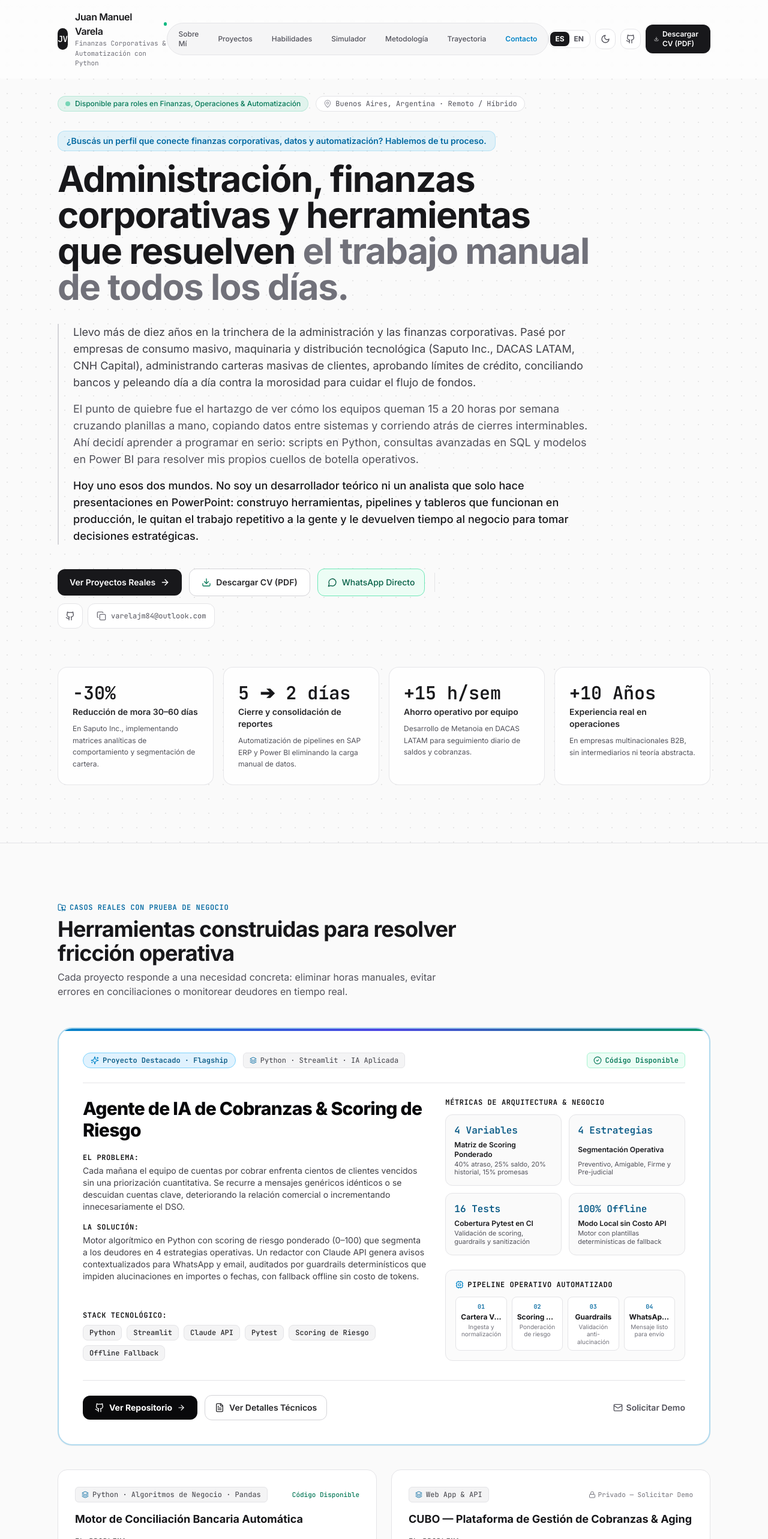
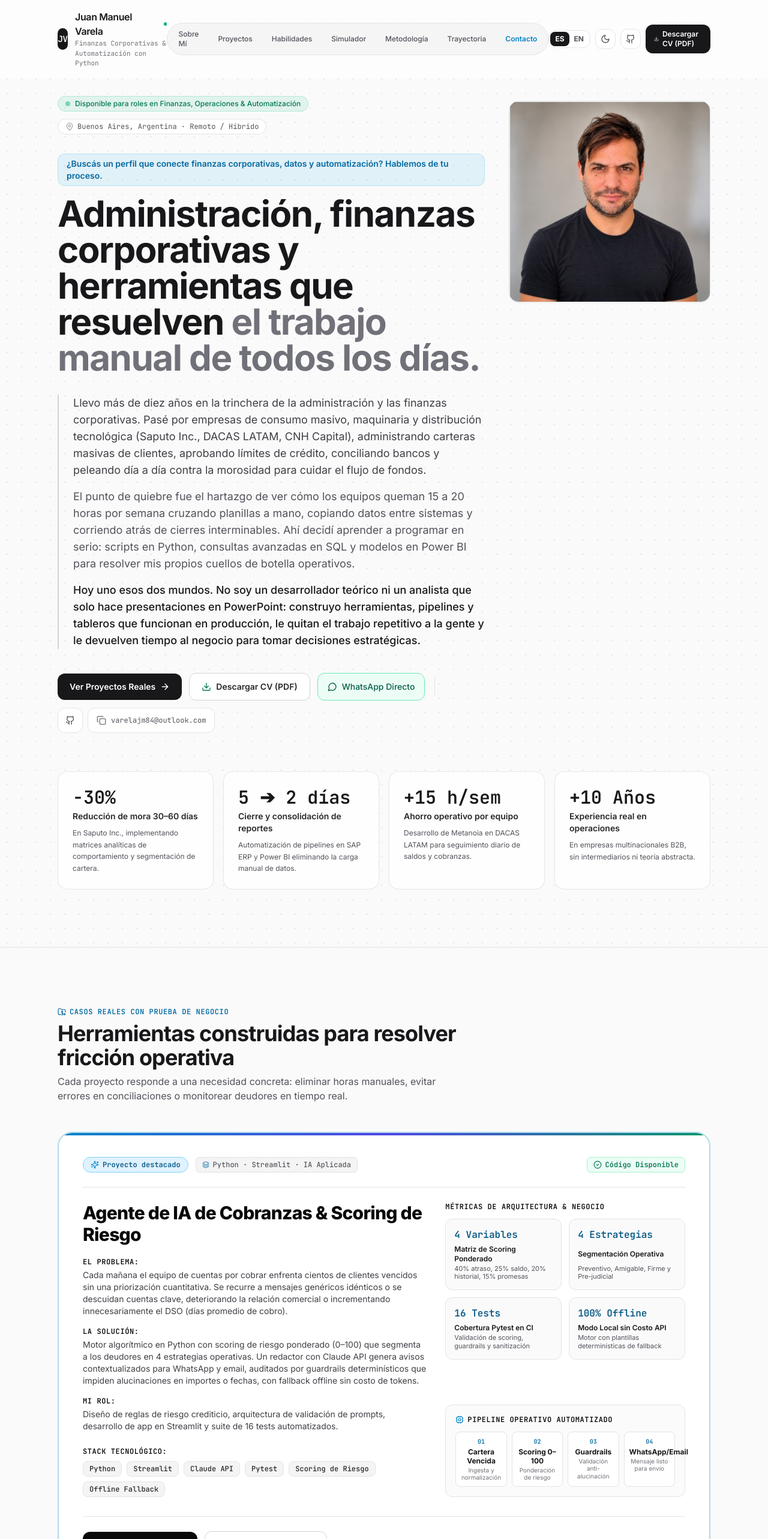
Before and after one commit to varelajm10/juan-manuel-varela-portfolio, a React (Vite) app: page / in a window 1280 px wide. Shown: the top 2566 px of the page at 60% size. Built offline with nearby package versions, Linux system fonts and the light colour scheme.

Commit message:
feat: preparar el portfolio para quien lo abre desde un aviso
Muestra el retrato, una imagen de enlace con nombre y rol, y aclara las siglas en su primera aparición. robots.txt y el sitemap dejan de caer en el HTML de la app.

Co-authored-by: Cursor <cursoragent@cursor.com>

```diff
--- a/index.html
+++ b/index.html
@@ -3,12 +3,13 @@
   <head>
     <meta charset="UTF-8" />
     <meta name="viewport" content="width=device-width, initial-scale=1.0" />
-    <title>Juan Manuel Varela | Finanzas, Automatización & Datos</title>
+    <title>Juan Manuel Varela | Finanzas, Automatización y Software</title>
+    <link rel="canonical" href="https://juan-manuel-varela-portfolio.vercel.app/" />
 
     <!-- Metadatos SEO y Autoridad -->
     <meta
       name="description"
-      content="Portfolio ejecutivo de Juan Manuel Varela. Más de 10 años optimizando operaciones corporativas y Order-to-Cash mediante Python, SQL, Power BI y desarrollo de software."
+      content="Juan Manuel Varela conecta finanzas corporativas, automatización y software. Más de 10 años en créditos, cobranzas y datos con Python, SQL y Power BI."
     />
     <meta name="keywords" content="Juan Manuel Varela, Finanzas, Automatización de Procesos, Python, FastAPI, Power BI, SQL, Order-to-Cash, Créditos y Cobranzas, Data Analyst" />
     <meta name="author" content="Juan Manuel Varela" />
@@ -19,18 +20,57 @@
 
     <!-- Open Graph / Redes Sociales (LinkedIn, WhatsApp, Twitter) -->
     <meta property="og:type" content="website" />
-    <meta property="og:title" content="Juan Manuel Varela | Finanzas Estratégicas & Automatización con Software" />
+    <meta property="og:locale" content="es_AR" />
+    <meta property="og:url" content="https://juan-manuel-varela-portfolio.vercel.app/" />
+    <meta property="og:title" content="Juan Manuel Varela | Finanzas corporativas y automatización" />
     <meta
       property="og:description"
-      content="Optimización de operaciones financieras, mitigación de mora y desarrollo de pipelines con Python, SQL y Power BI."
+      content="Créditos, cobranzas y datos en producción. Python, SQL y Power BI aplicados a operaciones financieras."
     />
-    <meta property="og:image" content="/og-image.png" />
+    <meta property="og:image" content="https://juan-manuel-varela-portfolio.vercel.app/og-image.png" />
+    <meta property="og:image:alt" content="Juan Manuel Varela, finanzas corporativas y automatización con Python" />
     <meta property="og:image:width" content="1200" />
     <meta property="og:image:height" content="630" />
     <meta name="twitter:card" content="summary_large_image" />
-    <meta name="twitter:title" content="Juan Manuel Varela | Portfolio Ejecutivo" />
-    <meta name="twitter:description" content="Automatización de procesos financieros y analítica de datos aplicada a operaciones corporativas." />
-    <meta name="twitter:image" content="/og-image.png" />
+    <meta name="twitter:title" content="Juan Manuel Varela | Finanzas corporativas y automatización" />
+    <meta name="twitter:description" content="Créditos, cobranzas y datos en producción. Python, SQL y Power BI aplicados a operaciones financieras." />
+    <meta name="twitter:image" content="https://juan-manuel-varela-portfolio.vercel.app/og-image.png" />
+    <meta name="twitter:image:alt" content="Juan Manuel Varela, finanzas corporativas y automatización con Python" />
+
+    <script type="application/ld+json">
+    {
+      "@context": "https://schema.org",
+      "@type": "ProfilePage",
+      "url": "https://juan-manuel-varela-portfolio.vercel.app/",
+      "name": "Juan Manuel Varela",
+      "inLanguage": "es-AR",
+      "mainEntity": {
+        "@type": "Person",
+        "@id": "https://juan-manuel-varela-portfolio.vercel.app/#person",
+        "name": "Juan Manuel Varela",
+        "jobTitle": "Finanzas Corporativas y Automatización con Python",
+        "url": "https://juan-manuel-varela-portfolio.vercel.app/",
+        "image": "https://juan-manuel-varela-portfolio.vercel.app/profile.jpg",
+        "homeLocation": {
+          "@type": "Place",
+          "name": "Buenos Aires, Argentina"
+        },
+        "sameAs": [
+          "https://github.com/varelajm10"
+        ],
+        "knowsAbout": [
+          "Gestión de créditos y cobranzas",
+          "Conciliaciones bancarias",
+          "Order-to-Cash",
+          "Python",
+          "SQL",
+          "Power BI",
+          "SAP FI/AR",
+          "FastAPI"
+        ]
+      }
+    }
+    </script>
 
     <!-- Tipografías de Google Fonts con Preload para eliminar CLS -->
     <link rel="preconnect" href="https://fonts.googleapis.com" />
--- a/src/components/Hero.jsx
+++ b/src/components/Hero.jsx
@@ -38,6 +38,8 @@ export default function Hero({ lang }) {
   return (
     <section id="sobre-mi" className="relative pt-32 pb-20 sm:pt-40 sm:pb-24 bg-dot-pattern">
       <div className="max-w-6xl mx-auto px-4 sm:px-6 lg:px-8">
+        <div className="grid grid-cols-1 md:grid-cols-12 gap-8 md:gap-10 items-start">
+        <div className="md:col-span-7 lg:col-span-8">
         {/* Badge de Disponibilidad y Ubicación */}
         <div className="flex flex-wrap items-center gap-3 mb-8">
           <div className="inline-flex items-center gap-2 px-3 py-1 rounded-full text-xs font-medium bg-emerald-500/10 text-emerald-700 dark:text-emerald-400 border border-emerald-500/20">
@@ -52,7 +54,7 @@ export default function Hero({ lang }) {
         </div>
 
         {/* Encabezado Principal Directo */}
-        <div className="max-w-4xl">
+        <div>
           {/* CTA Principal de Conversión - Opción A aprobada */}
           <div className="mb-4 inline-flex items-center gap-2 px-3.5 py-1.5 rounded-xl text-xs sm:text-sm font-semibold bg-sky-500/10 text-sky-700 dark:text-sky-300 border border-sky-500/20">
             <span>{t.heroCtaBanner}</span>
@@ -154,6 +156,18 @@ export default function Hero({ lang }) {
             </div>
           </div>
         </div>
+        </div>
+
+        <div className="order-first md:order-none md:col-span-5 lg:col-span-4 md:pt-2">
+          <img
+            src="/profile.jpg"
+            alt="Juan Manuel Varela"
+            width="800"
+            height="1000"
+            className="w-24 h-24 sm:w-28 sm:h-28 md:w-full md:h-auto md:aspect-square rounded-2xl object-cover object-top border border-zinc-200 dark:border-zinc-800 shadow-sm bg-zinc-100 dark:bg-zinc-900"
+          />
+        </div>
+        </div>
 
         {/* Bloque de Métricas Reales */}
         <div className="mt-16 grid grid-cols-1 sm:grid-cols-2 lg:grid-cols-4 gap-4">
--- a/src/components/Projects.jsx
+++ b/src/components/Projects.jsx
@@ -117,6 +117,15 @@ export default function Projects({ lang, onSelectDemo }) {
                         </span>
                         <p>{flagshipProject.solution}</p>
                       </div>
+
+                      {flagshipProject.role && (
+                        <div>
+                          <span className="font-semibold text-zinc-950 dark:text-zinc-100 block text-xs uppercase font-mono tracking-wider mb-1">
+                            {t.roleLabel}
+                          </span>
+                          <p>{flagshipProject.role}</p>
+                        </div>
+                      )}
                     </div>
                   </div>
 
@@ -180,7 +189,7 @@ export default function Projects({ lang, onSelectDemo }) {
                           <span className="text-[10px] font-mono font-bold text-sky-700 dark:text-sky-400 block">
                             {step.step}
                           </span>
-                          <span className="text-xs font-bold text-zinc-900 dark:text-zinc-200 block truncate mt-0.5">
+                          <span className="text-xs font-bold text-zinc-900 dark:text-zinc-200 block mt-0.5 leading-tight">
                             {step.name}
                           </span>
                           <span className="text-[10px] text-zinc-500 dark:text-zinc-400 block leading-tight mt-0.5">
--- a/src/data/portfolioData.js
+++ b/src/data/portfolioData.js
@@ -92,7 +92,7 @@ export const content = {
       statusPrivate: 'Privado — Solicitar Demo',
       statusPrivateCase: 'Proyecto Corporativo / Privado',
       statusPublic: 'Código Disponible',
-      flagshipBadge: 'Proyecto Destacado · Flagship',
+      flagshipBadge: 'Proyecto destacado',
       flagshipMetricsTitle: 'Métricas de Arquitectura & Negocio',
       flagshipPipelineTitle: 'Pipeline Operativo Automatizado',
       items: [
@@ -104,7 +104,7 @@ export const content = {
           repoUrl: 'https://github.com/varelajm10/agente-cobranzas-ia',
           githubUrl: 'https://github.com/varelajm10/agente-cobranzas-ia',
           problem:
-            'Cada mañana el equipo de cuentas por cobrar enfrenta cientos de clientes vencidos sin una priorización cuantitativa. Se recurre a mensajes genéricos idénticos o se descuidan cuentas clave, deteriorando la relación comercial o incrementando innecesariamente el DSO.',
+            'Cada mañana el equipo de cuentas por cobrar enfrenta cientos de clientes vencidos sin una priorización cuantitativa. Se recurre a mensajes genéricos idénticos o se descuidan cuentas clave, deteriorando la relación comercial o incrementando innecesariamente el DSO (días promedio de cobro).',
           solution:
             'Motor algorítmico en Python con scoring de riesgo ponderado (0–100) que segmenta a los deudores en 4 estrategias operativas. Un redactor con Claude API genera avisos contextualizados para WhatsApp y email, auditados por guardrails determinísticos que impiden alucinaciones en importes o fechas, con fallback offline sin costo de tokens.',
           role: 'Diseño de reglas de riesgo crediticio, arquitectura de validación de prompts, desarrollo de app en Streamlit y suite de 16 tests automatizados.',
@@ -173,7 +173,7 @@ export const content = {
         },
         {
           id: 'cubo',
-          title: 'CUBO — Plataforma de Gestión de Cobranzas & Aging',
+          title: 'CUBO — Cobranzas y Aging (antigüedad de deuda)',
           category: 'Web App & API',
           state: siteConfig.projectStates.PRIVATE_CASE,
           isPrivate: true,
@@ -181,7 +181,7 @@ export const content = {
           problem:
             'Dispersión constante en el seguimiento de deudores, conciliación manual de pagos y falta de proyección certera de mora entre múltiples canales de cobro.',
           solution:
-            'Aplicación web y API construida con FastAPI, MongoDB y frontend interactivo para seguimiento de compromisos, clasificación de riesgo crediticio y aging de saldos.',
+            'Aplicación web y API (FastAPI, MongoDB) para el circuito Order-to-Cash (del pedido al cobro): seguimiento de compromisos, riesgo crediticio y antigüedad de saldos.',
           role: 'Diseño integral de arquitectura, desarrollo backend en FastAPI, modelado en MongoDB y lógica de cálculo de aging.',
           impactMetric:
             'Automatización completa del cálculo de antigüedad de deuda y disparador de alertas de cobro.',
@@ -486,7 +486,7 @@ export const content = {
       statusPrivate: 'Private — Request Demo',
       statusPrivateCase: 'Corporate / Private System',
       statusPublic: 'Code Available',
-      flagshipBadge: 'Featured Project · Flagship',
+      flagshipBadge: 'Featured project',
       flagshipMetricsTitle: 'Architecture & Business Metrics',
       flagshipPipelineTitle: 'Automated Operations Pipeline',
       items: [
@@ -510,7 +510,7 @@ export const content = {
             {
               value: '4 Variables',
               label: 'Weighted Scoring Matrix',
-              detail: '40% aging, 25% balance, 20% history, 15% broken promises',
+              detail: '40% days overdue, 25% balance, 20% history, 15% promises',
             },
             {
               value: '4 Strategies',
@@ -529,7 +529,7 @@ export const content = {
             },
           ],
           pipeline: [
-            { step: '01', name: 'Aging Portfolio', desc: 'Ingestion & normalization' },
+            { step: '01', name: 'Overdue book', desc: 'Ingestion & normalization' },
             { step: '02', name: '0–100 Scoring', desc: 'Risk-weighted grading' },
             { step: '03', name: 'Guardrails', desc: 'Anti-hallucination check' },
             { step: '04', name: 'WhatsApp/Email', desc: 'Production-ready dispatch' },
@@ -567,7 +567,7 @@ export const content = {
         },
         {
           id: 'cubo',
-          title: 'CUBO — Collections Management & Aging Platform',
+          title: 'CUBO — Collections and Aging (age of unpaid invoices)',
           category: 'Web App & API',
           state: siteConfig.projectStates.PRIVATE_CASE,
           isPrivate: true,
@@ -575,7 +575,7 @@ export const content = {
           problem:
             'Fragmented follow-up on overdue debtors, manual payment matching, and lack of reliable aging projections across sales channels.',
           solution:
-            'Web platform and API built with FastAPI, MongoDB, and interactive UI for payment commitment tracking, credit risk scoring, and balance aging.',
+            'Web platform and API (FastAPI, MongoDB) for the Order-to-Cash cycle (from customer order through cash collection): commitment tracking, credit risk, and invoice age.',
           role: 'Full architectural design, FastAPI backend development, MongoDB data modeling, and aging calculation logic.',
           impactMetric:
             'Full automation of receivable aging calculations and automated collection alerts.',
```
Also changed, not shown: public/og-image.png, public/robots.txt (added), 1 other file (tests, documents, lock files or other folders).
